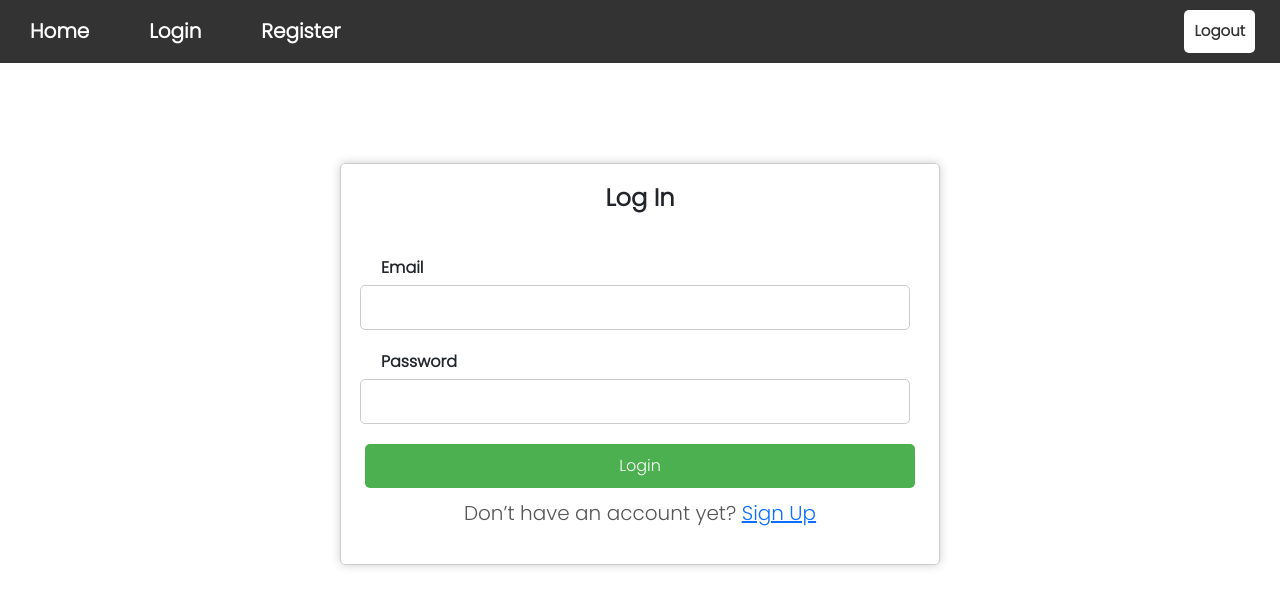
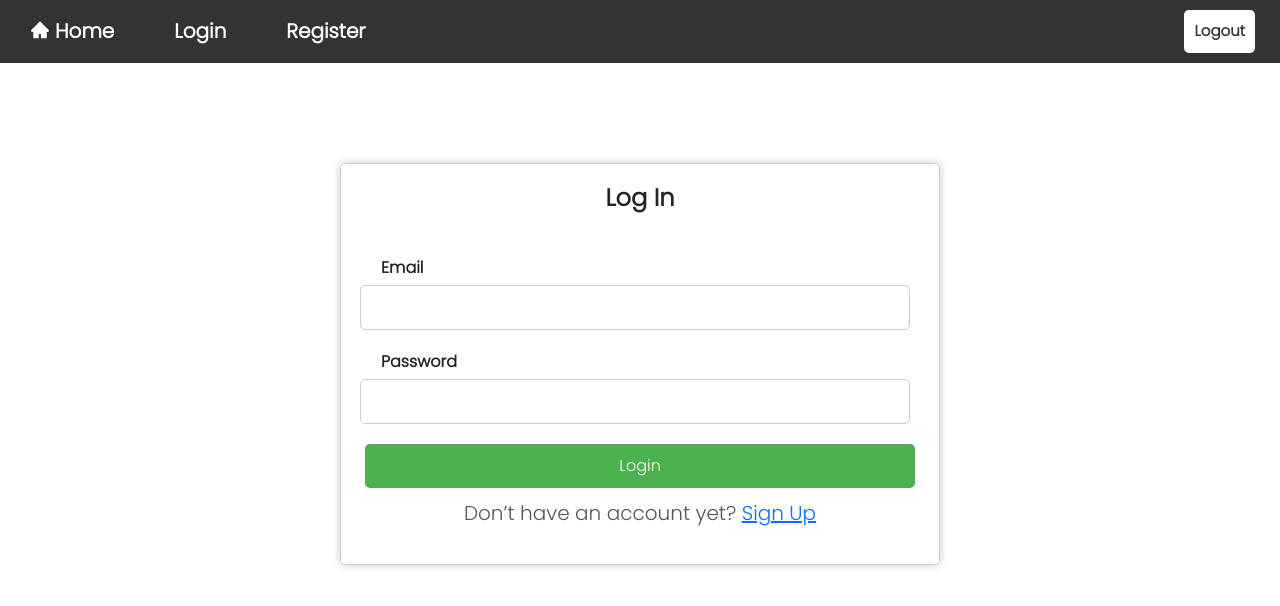
Before and after one commit to JoJoPnz/2110471-Network-Chat-Application-Client, a React (Create React App) app: page /login in a window 1280 px wide. Shown: the top 606 px of the page. Built offline with nearby package versions, Linux system fonts and the light colour scheme.

Commit message:
add icon to navbar and edit padding in chatPage

```diff
--- a/src/components/MessageInput/MessageInput.css
+++ b/src/components/MessageInput/MessageInput.css
@@ -8,7 +8,7 @@
 
 .chat-message-send{
   margin-top: 10px;
-  width: 1105px;
+  width: 1160px;
   padding-left: 10px;
 }
 
--- a/src/components/Navbar/Navbar.css
+++ b/src/components/Navbar/Navbar.css
@@ -15,7 +15,9 @@
     margin-right: 40px;
     font-size: 20px;
     font-weight: 800;
-
+    /* justify-content: center; */
+    display: flex;
+    align-items: center;
 }
 
 .logout-button {
--- a/src/components/Navbar/Navbar.jsx
+++ b/src/components/Navbar/Navbar.jsx
@@ -3,7 +3,8 @@ import "./Navbar.css";
 import { useNavigate } from "react-router-dom";
 import axios from "axios";
 import { storage } from "../../utils/storage";
-
+import { AiFillHome } from "react-icons/ai";
+// import { BiLogIn } from "react-icons/bi";
 function Navbar() {
   const navigate = useNavigate();
 
@@ -16,7 +17,9 @@ function Navbar() {
 
   return (
     <div className="navbar-container">
-      <a href="/chat">Home</a>
+      <a href="/chat">
+        <AiFillHome style={{ marginRight: "5px", marginBottom: "3px" }} /> Home
+      </a>
       {/* we love mobiew */}
       <a href="/login">Login</a>
       <a href="/register">Register</a>
--- a/src/pages/ChatPage/ChatPage.css
+++ b/src/pages/ChatPage/ChatPage.css
@@ -1,5 +1,5 @@
 .chat-page-container {
-  padding: 60px;
+  padding: 30px;
   display: flex;
   flex-direction: row;
   height: 700px;
```
